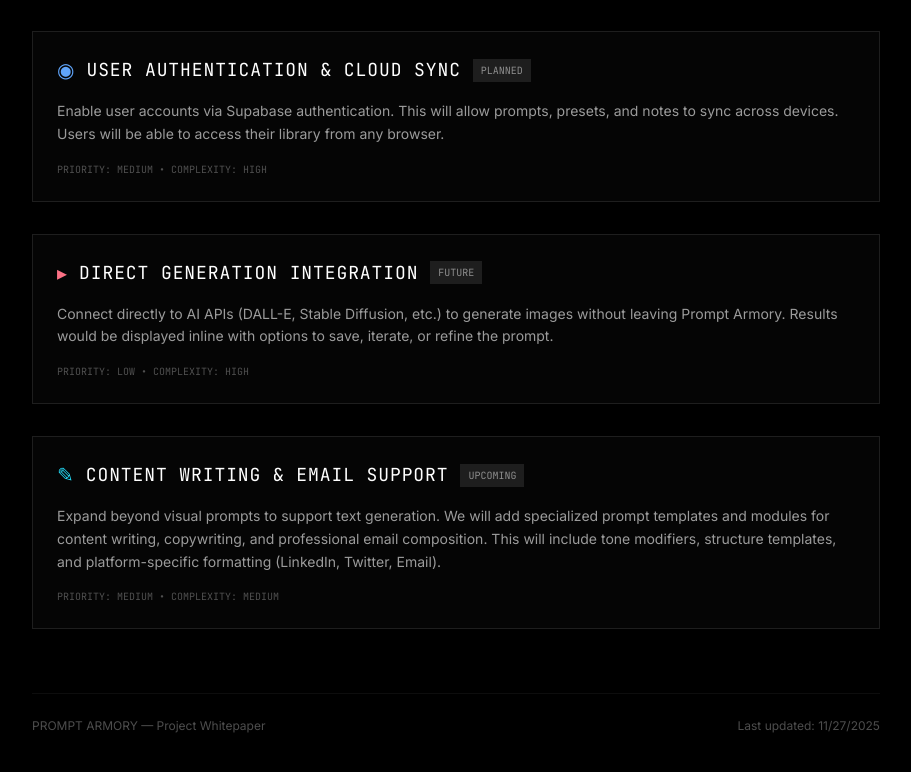
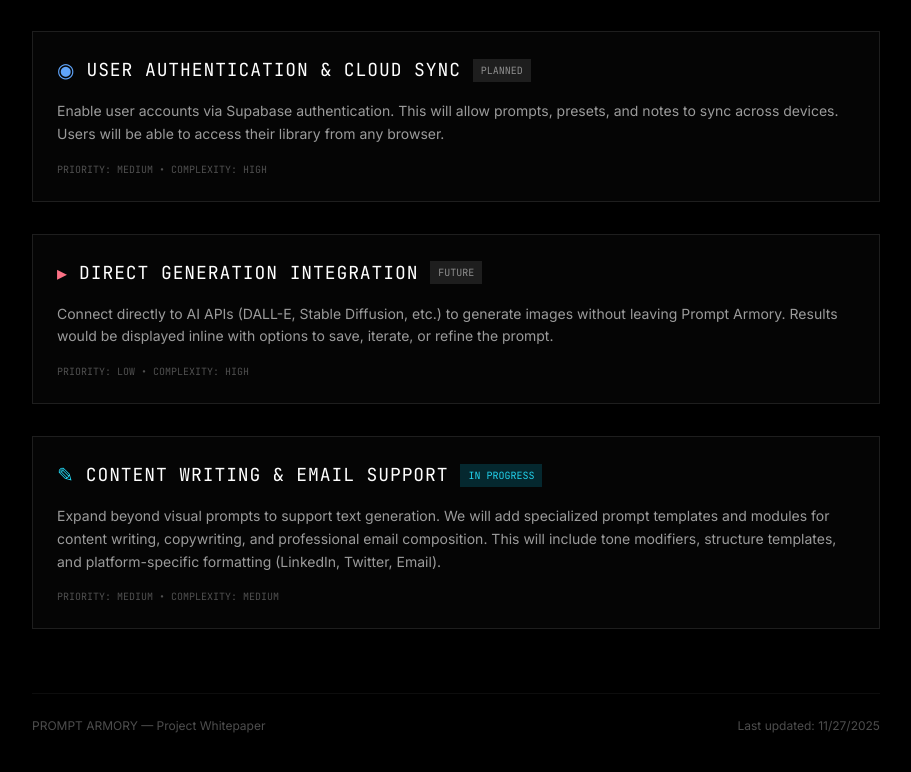
Before and after one commit to visualjump7/nexus_cell, a Next.js app: page /dashboard/whitepaper in a window 1280 px wide. Shown: the part 877-1649 px from the top of the page, without its empty margins (184-1095 px from the left). Built offline with nearby package versions, Linux system fonts and the light colour scheme.

Commit message:
Update whitepaper status for content writing to In Progress

```diff
--- a/src/app/dashboard/whitepaper/page.tsx
+++ b/src/app/dashboard/whitepaper/page.tsx
@@ -158,7 +158,7 @@ export default function WhitepaperPage() {
             <div className="flex items-center gap-3 mb-4">
               <span className="text-cyan-400 text-xl">✎</span>
               <h2 className="text-lg font-mono uppercase tracking-wider text-white">Content Writing & Email Support</h2>
-              <span className="text-[10px] px-2 py-1 bg-white/10 text-white/50 font-mono uppercase">Upcoming</span>
+              <span className="text-[10px] px-2 py-1 bg-cyan-500/20 text-cyan-400 font-mono uppercase">In Progress</span>
             </div>
             <p className="text-white/60 text-sm leading-relaxed mb-4">
               Expand beyond visual prompts to support text generation. We will add specialized prompt templates
```
